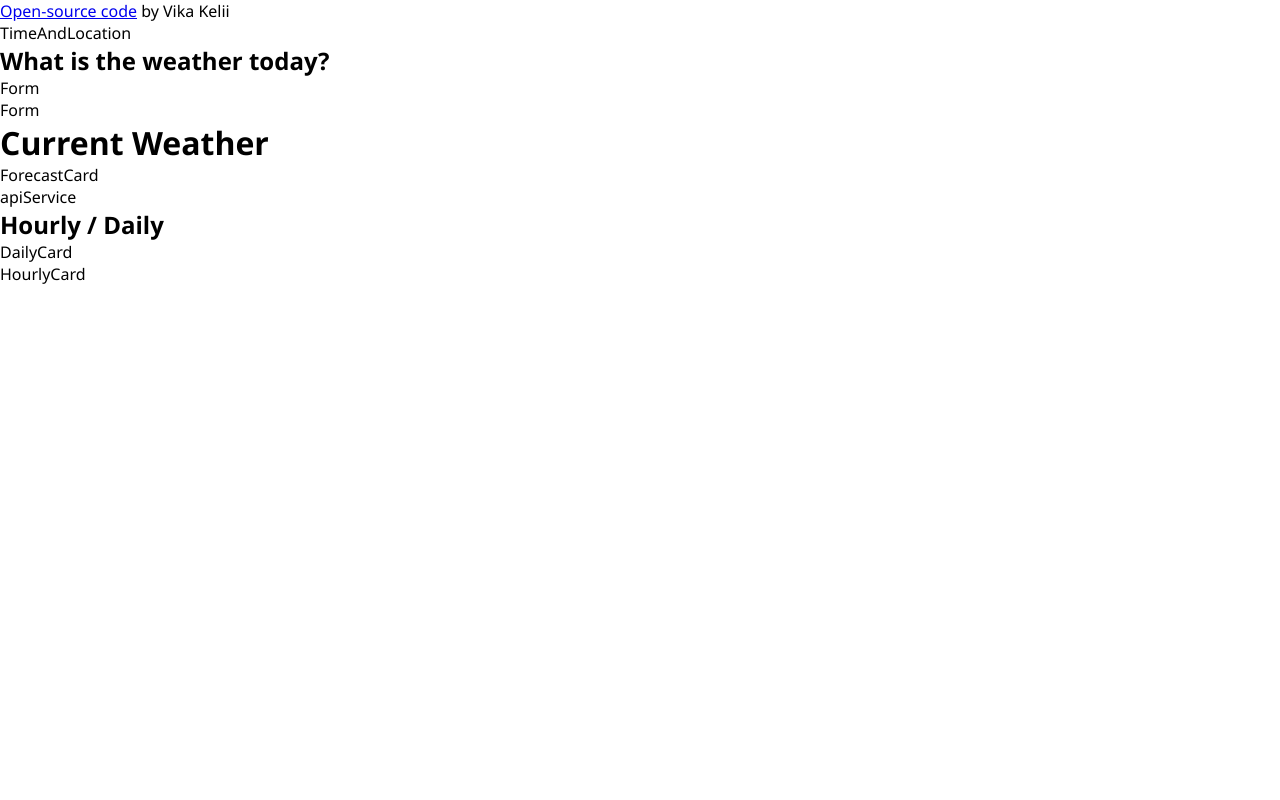
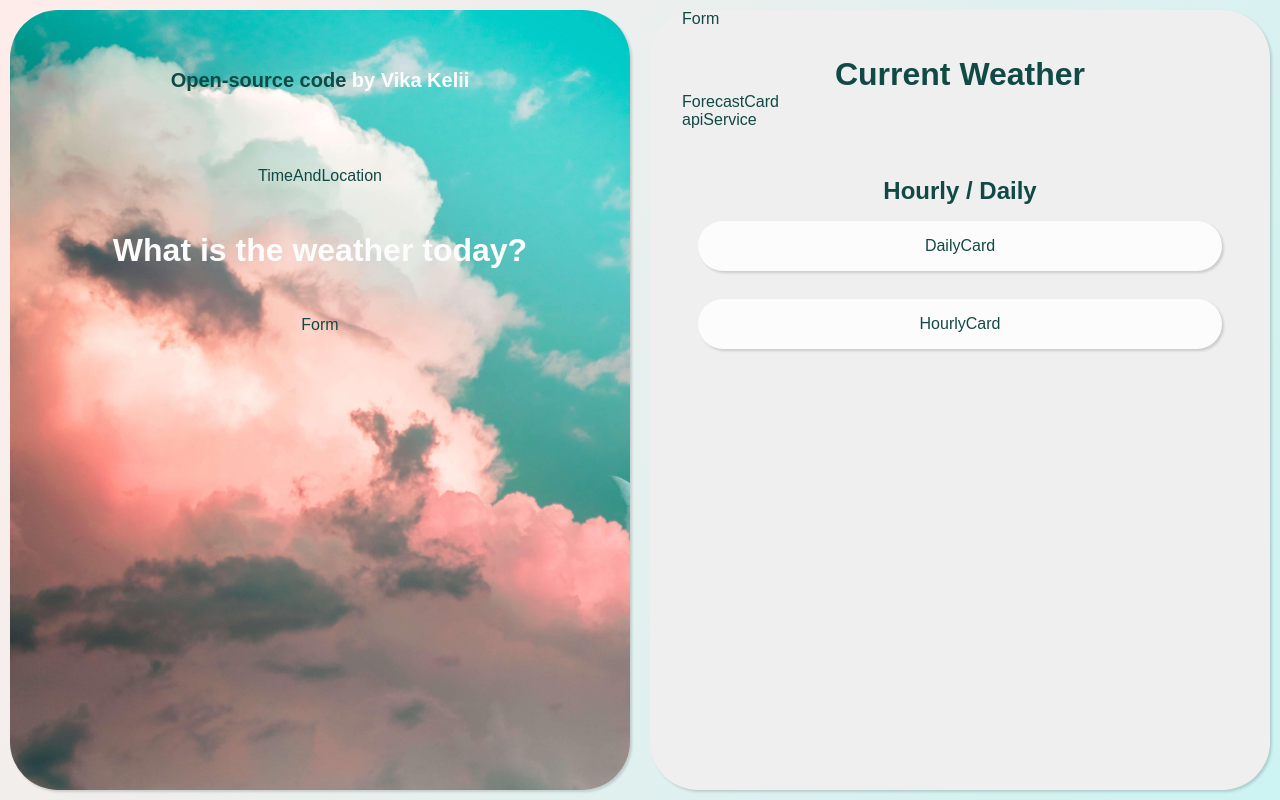
Before and after one commit to Vikkadin/react-weather-app, a React (Create React App) app: page / in a window 1280 px wide. Built offline with nearby package versions, Linux system fonts and the light colour scheme.

Commit message:
feat: add basic css

```diff
--- a/src/App.css
+++ b/src/App.css
@@ -1,3 +1,124 @@
-.App {
+:root {
+  --accent: #2AA098;
+  --dark: #114944;
+  --gray: #8A9998;
+  --profileShadow: rgba(0, 0, 0, 0.15) 1.95px 1.95px 2.6px;
+  --cardColor: #FDFCFC;
+  --buttonBg: linear-gradient(98.63deg, #4caefe 0%, #226fae 100%);
+  --inputColor: rgba(253, 252, 252, 0.66);
+}
+
+@import url('https://fonts.googleapis.com/css2?family=Montserrat:wght@400;600;700&display=swap');
+
+* {
+  margin: 0;
+  padding: 0;
+  box-sizing: border-box;
+}
+
+li {
+  list-style: none;
+}
+
+a {
+  text-decoration: none;
+  color: var(--dark);
+}
+
+button {
+  outline: none;
+  border: none;
+}
+
+body {
+  font-family: 'Montserrat', sans-serif;
+  overflow: hidden;
+  color: var(--dark);
+  min-width: 480px;
+}
+
+h1,
+h2 {
   text-align: center;
+  margin-top: 5%;
 }
+
+.container {
+  width: 100%;
+  height: 100vh;
+  background-image: linear-gradient(116.82deg, rgba(254, 162, 149, 0.2) 0%, rgba(0, 195, 194, 0.2) 100%);
+}
+
+.content {
+  width: 100%;
+  height: 100%;
+  display: grid;
+  grid-template-columns: 50% 50%;
+  border-radius: 1rem;
+}
+
+.form-container {
+  background-image: url('./img/03d.jpg');
+  background-size: cover;
+  width: "100%";
+  border-radius: 3rem;
+  box-shadow: var(--profileShadow);
+  display: flex;
+  flex-direction: column;
+  gap: 1rem;
+  margin: 10px;
+  transition: "all 2s ease-in-out";
+}
+
+
+.info-container {
+  background: #efefef;
+  box-shadow: var(--profileShadow);
+  padding-left: 5%;
+  padding-right: 5%;
+  border-radius: 3rem;
+  margin: 10px;
+}
+
+.name {
+  padding: 5%;
+}
+
+.logo {
+  font-weight: bold;
+  font-size: 1.25rem;
+  color: var(--cardColor);
+  text-align: center;
+  padding: 5%;
+
+}
+
+.search {
+  display: flex;
+  flex-direction: column;
+  align-items: center;
+  gap: 1rem;
+}
+
+.search h2 {
+  font-size: 2rem;
+  font-weight: bold;
+  color: var(--cardColor);
+  padding-bottom: 5%;
+}
+
+.summary>div {
+  display: flex;
+  align-items: center;
+  justify-content: space-around;
+  padding: 1rem;
+  background-color: var(--cardColor);
+  box-shadow: var(--profileShadow);
+  border-radius: 3rem;
+  margin: 1rem;
+  margin-bottom: 5%;
+}
+
+.title {
+  margin-top: 3rem;
+}
```
